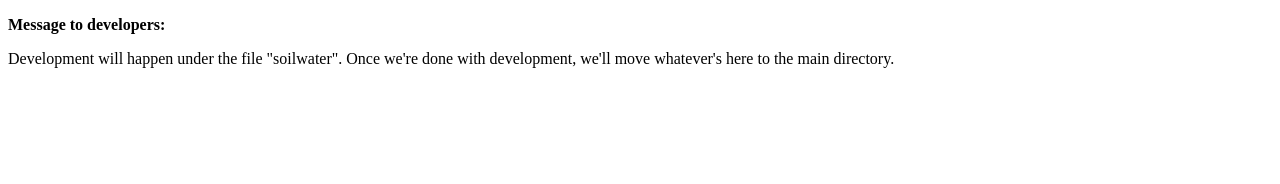
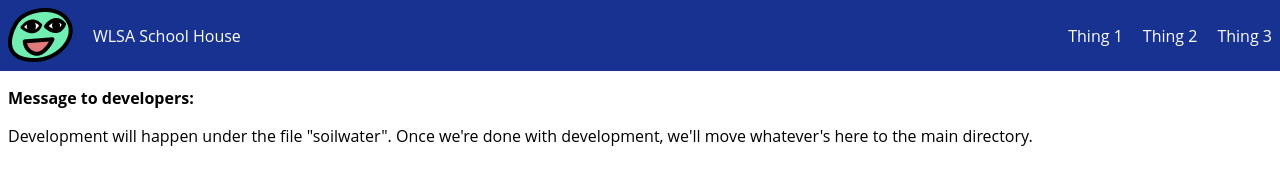
Before and after one commit to OnlyAHuman7926/wlsa-sh, a plain HTML site: page soilwater/index.html in a window 1280 px wide. Drawn offline with Linux system fonts and the light colour scheme.

Commit message:
Added a navigation bar

```diff
--- /dev/null
+++ b/soilwater/index.css
@@ -0,0 +1,34 @@
+nav {
+    background-color: var(--blue);
+    color: white;
+}
+
+nav:first-child {
+    /* Will there be another nav at the bottom? */
+    display: flex;
+    justify-content: space-between;
+    align-items: center;
+}
+
+nav .left {
+    display: flex;
+    align-items: center;
+    padding: 8px;
+    text-decoration: none;
+    color: white;
+    gap: 20px;
+}
+
+nav .right {
+    display: flex;
+    align-items: center;
+    padding: 8px;
+    gap: 20px;
+}
+
+body {
+    margin: 0;
+}
+main {
+    margin: 8px;
+}
--- a/soilwater/index.html
+++ b/soilwater/index.html
@@ -1,16 +1,37 @@
 <!DOCTYPE html>
 <html lang="en">
+
 <head>
     <meta charset="UTF-8">
     <meta name="viewport" content="width=device-width, initial-scale=1.0">
+    <link rel="stylesheet" href="wlsa.css">
+    <link rel="stylesheet" href="index.css">
     <title>WLSA School House</title>
 </head>
+
 <body>
-    <p>
-        <strong>Message to developers:</strong>
-    </p>
-    <p>
-        Development will happen under the file "soilwater". Once we're done with development, we'll move whatever's here to the main directory.
-    </p>
+    <nav>
+        <a href="/" class="left">
+            <img src="./assets/website/logo.png">
+            <span>WLSA School House</span>
+        </a>
+        <div class="right">
+            <div>Thing 1</div>
+            <div>Thing 2</div>
+            <div>Thing 3</div>
+        </div>
+
+    </nav>
+    <main>
+        <p>
+            <strong>Message to developers:</strong>
+        </p>
+        <p>
+            Development will happen under the file "soilwater". Once we're done with development, we'll move whatever's
+            here to the main directory.
+        </p>
+    </main>
+
 </body>
+
 </html>
--- /dev/null
+++ b/soilwater/wlsa.css
@@ -0,0 +1,7 @@
+:root {
+    --blue: #173290;
+}
+
+body {
+    font-family: "open sans", sans-serif;
+}
```
Also changed, not shown: soilwater/assets/website/logo.png (added).
